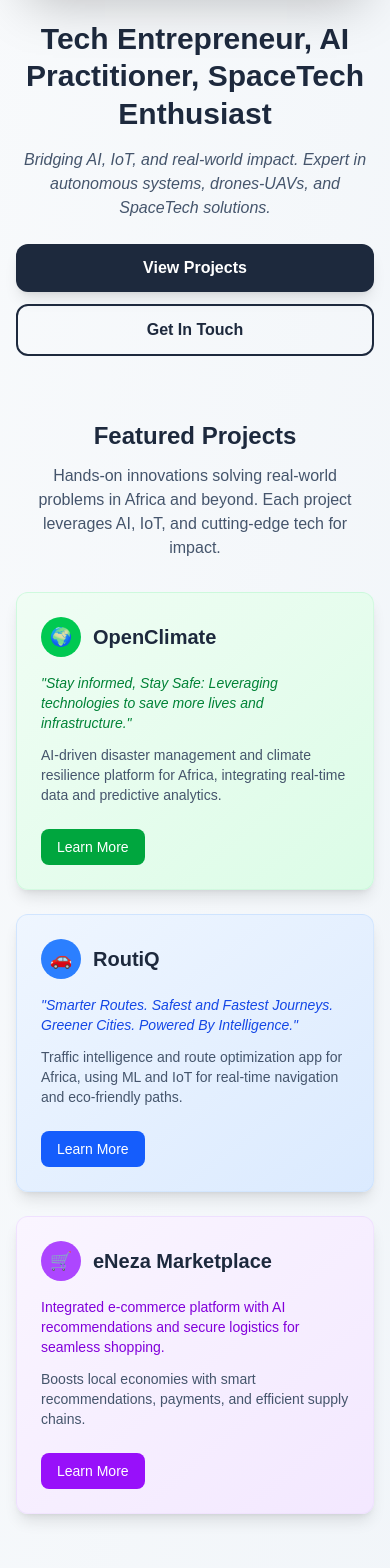
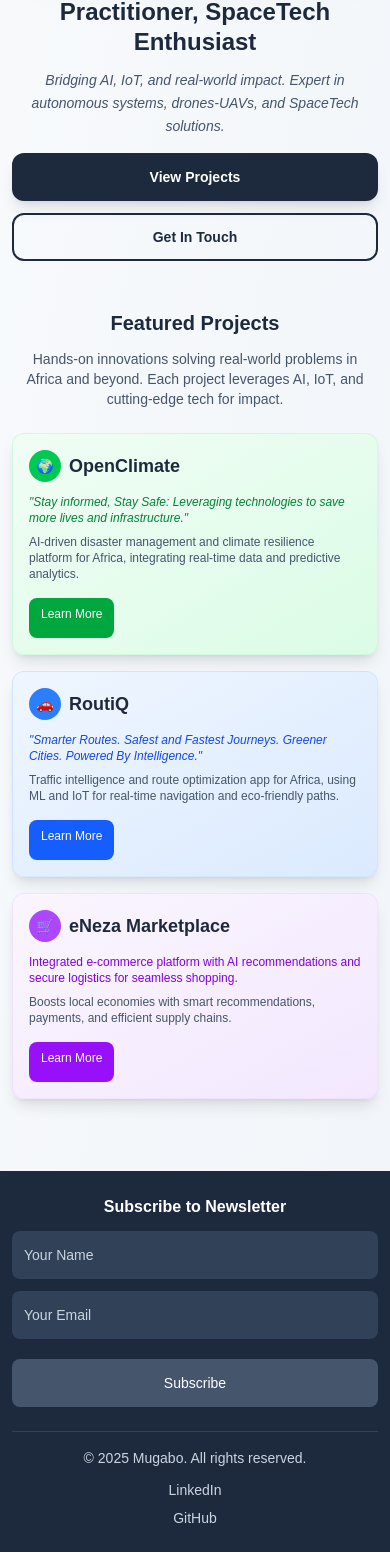
Before and after one commit to merma1509/Portfolio-Website, a Next.js app in the folder frontend/: page / in a window 390 px wide. Shown: the part 386-1954 px from the top of the page. Built offline with nearby package versions, Linux system fonts and the light colour scheme.

Commit message:
Complete mobile-first optimization with ultra-responsive design, touch-friendly interactions, and optimized typography

```diff
--- a/frontend/app/page.tsx
+++ b/frontend/app/page.tsx
@@ -53,30 +53,30 @@ export default function Home() {
 
   return (
     <div className="min-h-screen bg-gradient-to-br from-slate-50 to-slate-100 dark:from-slate-900 dark:to-slate-800">
-      {/* Header/Navigation - Mobile First */}
-      <header className="sticky top-0 z-50 bg-white/95 dark:bg-slate-900/95 backdrop-blur-md border-b border-slate-200 dark:border-slate-700 p-4 sm:p-6">
+      {/* Header/Navigation - Ultra Mobile Optimized */}
+      <header className="sticky top-0 z-50 bg-white/98 dark:bg-slate-900/98 backdrop-blur-lg border-b border-slate-200 dark:border-slate-700 p-3 sm:p-4">
         <nav className="max-w-6xl mx-auto flex justify-between items-center">
-          <h1 className="text-xl sm:text-2xl font-bold text-slate-800 dark:text-white">
+          <h1 className="text-lg sm:text-xl md:text-2xl font-bold text-slate-800 dark:text-white">
             <a href="/" className="hover:opacity-80 transition-opacity">Mugabo</a>
           </h1>
 
           {/* Desktop Navigation */}
-          <div className="hidden md:flex space-x-4 lg:space-x-6">
-            <a href="/about" className="text-slate-600 hover:text-slate-800 dark:text-slate-300 dark:hover:text-white transition-colors px-3 py-2">About</a>
-            <a href="/projects" className="text-slate-600 hover:text-slate-800 dark:text-slate-300 dark:hover:text-white transition-colors px-3 py-2">Projects</a>
-            <a href="/skills" className="text-slate-600 hover:text-slate-800 dark:text-slate-300 dark:hover:text-white transition-colors px-3 py-2">Skills</a>
-            <a href="/gallery" className="text-slate-600 hover:text-slate-800 dark:text-slate-300 dark:hover:text-white transition-colors px-3 py-2">Gallery</a>
-            <a href="/contact" className="text-slate-600 hover:text-slate-800 dark:text-slate-300 dark:hover:text-white transition-colors px-3 py-2">Contact</a>
+          <div className="hidden lg:flex space-x-3 xl:space-x-6">
+            <a href="/about" className="text-slate-600 hover:text-slate-800 dark:text-slate-300 dark:hover:text-white transition-colors px-2 py-2 text-sm xl:text-base">About</a>
+            <a href="/projects" className="text-slate-600 hover:text-slate-800 dark:text-slate-300 dark:hover:text-white transition-colors px-2 py-2 text-sm xl:text-base">Projects</a>
+            <a href="/skills" className="text-slate-600 hover:text-slate-800 dark:text-slate-300 dark:hover:text-white transition-colors px-2 py-2 text-sm xl:text-base">Skills</a>
+            <a href="/gallery" className="text-slate-600 hover:text-slate-800 dark:text-slate-300 dark:hover:text-white transition-colors px-2 py-2 text-sm xl:text-base">Gallery</a>
+            <a href="/contact" className="text-slate-600 hover:text-slate-800 dark:text-slate-300 dark:hover:text-white transition-colors px-2 py-2 text-sm xl:text-base">Contact</a>
             <button
               onClick={toggleTheme}
-              className="ml-4 p-2 bg-slate-200 dark:bg-slate-700 rounded-full hover:bg-slate-300 dark:hover:bg-slate-600 transition-all duration-200 hover:scale-110"
+              className="ml-3 p-2 bg-slate-200 dark:bg-slate-700 rounded-full hover:bg-slate-300 dark:hover:bg-slate-600 transition-all duration-200 hover:scale-110"
             >
               {theme === 'light' ? '🌙' : '☀️'}
             </button>
           </div>
 
-          {/* Mobile Menu Button */}
-          <div className="md:hidden flex items-center space-x-3">
+          {/* Mobile Menu Controls */}
+          <div className="lg:hidden flex items-center space-x-2">
             <button
               onClick={toggleTheme}
               className="p-2 bg-slate-200 dark:bg-slate-700 rounded-full hover:bg-slate-300 dark:hover:bg-slate-600 transition-all duration-200"
@@ -85,7 +85,7 @@ export default function Home() {
             </button>
             <button
               onClick={toggleMobileMenu}
-              className="p-2 bg-slate-200 dark:bg-slate-700 rounded-lg hover:bg-slate-300 dark:hover:bg-slate-600 transition-all duration-200"
+              className={`p-2 bg-slate-200 dark:bg-slate-700 rounded-lg hover:bg-slate-300 dark:hover:bg-slate-600 transition-all duration-200 ${isMobileMenuOpen ? 'bg-slate-300 dark:bg-slate-600' : ''}`}
             >
               <svg className="w-5 h-5 text-slate-800 dark:text-slate-200" fill="none" stroke="currentColor" viewBox="0 0 24 24">
                 {isMobileMenuOpen ? (
@@ -98,117 +98,118 @@ export default function Home() {
           </div>
         </nav>
 
-        {/* Mobile Navigation Menu */}
+        {/* Enhanced Mobile Navigation Menu */}
         {isMobileMenuOpen && (
-          <div className="md:hidden mt-4 pb-4 border-t border-slate-200 dark:border-slate-700">
-            <div className="flex flex-col space-y-2 pt-4">
-              <a href="/about" className="text-slate-600 hover:text-slate-800 dark:text-slate-300 dark:hover:text-white transition-colors py-3 px-4 hover:bg-slate-50 dark:hover:bg-slate-800 rounded-lg" onClick={() => setIsMobileMenuOpen(false)}>About</a>
-              <a href="/projects" className="text-slate-600 hover:text-slate-800 dark:text-slate-300 dark:hover:text-white transition-colors py-3 px-4 hover:bg-slate-50 dark:hover:bg-slate-800 rounded-lg" onClick={() => setIsMobileMenuOpen(false)}>Projects</a>
-              <a href="/skills" className="text-slate-600 hover:text-slate-800 dark:text-slate-300 dark:hover:text-white transition-colors py-3 px-4 hover:bg-slate-50 dark:hover:bg-slate-800 rounded-lg" onClick={() => setIsMobileMenuOpen(false)}>Skills</a>
-              <a href="/gallery" className="text-slate-600 hover:text-slate-800 dark:text-slate-300 dark:hover:text-white transition-colors py-3 px-4 hover:bg-slate-50 dark:hover:bg-slate-800 rounded-lg" onClick={() => setIsMobileMenuOpen(false)}>Gallery</a>
-              <a href="/contact" className="text-slate-600 hover:text-slate-800 dark:text-slate-300 dark:hover:text-white transition-colors py-3 px-4 hover:bg-slate-50 dark:hover:bg-slate-800 rounded-lg" onClick={() => setIsMobileMenuOpen(false)}>Contact</a>
+          <div className="lg:hidden mt-3 pb-4 border-t border-slate-200 dark:border-slate-700 bg-white/95 dark:bg-slate-900/95 backdrop-blur-md">
+            <div className="flex flex-col space-y-1 pt-3">
+              <a href="/" className="text-slate-600 hover:text-slate-800 dark:text-slate-300 dark:hover:text-white transition-colors py-3 px-4 hover:bg-slate-50 dark:hover:bg-slate-800 rounded-lg mx-2" onClick={() => setIsMobileMenuOpen(false)}>🏠 Home</a>
+              <a href="/about" className="text-slate-600 hover:text-slate-800 dark:text-slate-300 dark:hover:text-white transition-colors py-3 px-4 hover:bg-slate-50 dark:hover:bg-slate-800 rounded-lg mx-2" onClick={() => setIsMobileMenuOpen(false)}>👤 About</a>
+              <a href="/projects" className="text-slate-600 hover:text-slate-800 dark:text-slate-300 dark:hover:text-white transition-colors py-3 px-4 hover:bg-slate-50 dark:hover:bg-slate-800 rounded-lg mx-2" onClick={() => setIsMobileMenuOpen(false)}>📁 Projects</a>
+              <a href="/skills" className="text-slate-600 hover:text-slate-800 dark:text-slate-300 dark:hover:text-white transition-colors py-3 px-4 hover:bg-slate-50 dark:hover:bg-slate-800 rounded-lg mx-2" onClick={() => setIsMobileMenuOpen(false)}>🛠️ Skills</a>
+              <a href="/gallery" className="text-slate-600 hover:text-slate-800 dark:text-slate-300 dark:hover:text-white transition-colors py-3 px-4 hover:bg-slate-50 dark:hover:bg-slate-800 rounded-lg mx-2" onClick={() => setIsMobileMenuOpen(false)}>🖼️ Gallery</a>
+              <a href="/contact" className="text-slate-600 hover:text-slate-800 dark:text-slate-300 dark:hover:text-white transition-colors py-3 px-4 hover:bg-slate-50 dark:hover:bg-slate-800 rounded-lg mx-2" onClick={() => setIsMobileMenuOpen(false)}>📞 Contact</a>
             </div>
           </div>
         )}
       </header>
 
-      {/* Hero Section - Mobile First */}
-      <main className="max-w-6xl mx-auto px-4 sm:px-6 py-8 sm:py-16">
-        <div className="flex flex-col lg:grid lg:grid-cols-2 gap-8 lg:gap-12 items-center">
-          <div className="order-2 lg:order-1 text-center lg:text-left">
-            <h2 className="text-3xl sm:text-4xl lg:text-5xl font-bold text-slate-800 dark:text-white mb-4 sm:mb-6 leading-tight">
+      {/* Hero Section - Ultra Mobile Optimized */}
+      <main className="max-w-6xl mx-auto px-3 sm:px-4 lg:px-6 py-6 sm:py-8 lg:py-16">
+        <div className="flex flex-col xl:grid xl:grid-cols-2 gap-6 lg:gap-8 xl:gap-12 items-center">
+          <div className="order-2 xl:order-1 text-center xl:text-left">
+            <h2 className="text-2xl sm:text-3xl md:text-4xl lg:text-5xl font-bold text-slate-800 dark:text-white mb-3 sm:mb-4 lg:mb-6 leading-tight">
               Tech Entrepreneur,
               <br className="hidden sm:block" />
               <span className="sm:hidden"> </span>AI Practitioner,
-              <br className="hidden sm:block" />
+              <br className="hidden md:block" />
               <span className="sm:hidden"> </span>SpaceTech Enthusiast
             </h2>
-            <p className="text-base sm:text-lg text-slate-600 dark:text-slate-300 mb-6 sm:mb-8 max-w-2xl mx-auto lg:mx-0">
+            <p className="text-sm sm:text-base lg:text-lg text-slate-600 dark:text-slate-300 mb-4 sm:mb-6 lg:mb-8 max-w-2xl mx-auto xl:mx-0 leading-relaxed">
               <i>Bridging AI, IoT, and real-world impact. Expert in autonomous systems, drones-UAVs, and SpaceTech solutions.</i>
             </p>
-            <div className="flex flex-col sm:flex-row gap-3 sm:gap-4 justify-center lg:justify-start">
+            <div className="flex flex-col sm:flex-row gap-3 justify-center xl:justify-start">
               <a
                 href="/projects"
-                className="bg-slate-800 dark:bg-slate-200 text-white dark:text-slate-800 px-6 sm:px-8 py-3 sm:py-4 rounded-xl hover:bg-slate-700 dark:hover:bg-slate-300 transition-all duration-300 text-base sm:text-lg font-semibold shadow-lg hover:shadow-xl hover:scale-105 transform text-center"
+                className="bg-slate-800 dark:bg-slate-200 text-white dark:text-slate-800 px-4 sm:px-6 lg:px-8 py-3 sm:py-4 rounded-xl hover:bg-slate-700 dark:hover:bg-slate-300 transition-all duration-300 text-sm sm:text-base lg:text-lg font-semibold shadow-lg hover:shadow-xl hover:scale-105 transform text-center min-h-[48px] flex items-center justify-center"
               >
                 View Projects
               </a>
               <a
                 href="/contact"
-                className="border-2 border-slate-800 dark:border-slate-200 text-slate-800 dark:text-slate-200 px-6 sm:px-8 py-3 sm:py-4 rounded-xl hover:bg-slate-800 hover:text-white dark:hover:bg-slate-200 dark:hover:text-slate-800 transition-all duration-300 text-base sm:text-lg font-semibold hover:scale-105 transform text-center"
+                className="border-2 border-slate-800 dark:border-slate-200 text-slate-800 dark:text-slate-200 px-4 sm:px-6 lg:px-8 py-3 sm:py-4 rounded-xl hover:bg-slate-800 hover:text-white dark:hover:bg-slate-200 dark:hover:text-slate-800 transition-all duration-300 text-sm sm:text-base lg:text-lg font-semibold hover:scale-105 transform text-center min-h-[48px] flex items-center justify-center"
               >
                 Get In Touch
               </a>
             </div>
           </div>
-          <div className="order-1 lg:order-2 relative">
-            <div className="w-full max-w-sm mx-auto lg:max-w-none aspect-[4/3] bg-gradient-to-br from-slate-400 to-slate-600 rounded-xl sm:rounded-2xl shadow-2xl overflow-hidden">
+          <div className="order-1 xl:order-2 relative">
+            <div className="w-full max-w-xs sm:max-w-sm md:max-w-md mx-auto xl:max-w-none aspect-[4/3] bg-gradient-to-br from-slate-400 to-slate-600 rounded-lg sm:rounded-xl lg:rounded-2xl shadow-2xl overflow-hidden">
               <img src="/mugabo.jpg" alt="Mugabo's profile photo" className="w-full h-full object-cover" />
             </div>
           </div>
         </div>
 
-        {/* Featured Projects - Mobile First */}
-        <section className="mt-16 sm:mt-20">
-          <h3 className="text-2xl sm:text-3xl lg:text-4xl font-bold text-slate-800 dark:text-white mb-3 sm:mb-4 text-center">Featured Projects</h3>
-          <p className="text-base sm:text-lg text-slate-600 dark:text-slate-300 mb-8 sm:mb-12 text-center max-w-3xl mx-auto px-4">
+        {/* Featured Projects - Ultra Mobile Optimized */}
+        <section className="mt-12 sm:mt-16 lg:mt-20">
+          <h3 className="text-xl sm:text-2xl md:text-3xl lg:text-4xl font-bold text-slate-800 dark:text-white mb-3 sm:mb-4 text-center">Featured Projects</h3>
+          <p className="text-sm sm:text-base lg:text-lg text-slate-600 dark:text-slate-300 mb-6 sm:mb-8 lg:mb-12 text-center max-w-3xl mx-auto px-2">
             Hands-on innovations solving real-world problems in Africa and beyond. Each project leverages AI, IoT, and cutting-edge tech for impact.
           </p>
-          <div className="grid grid-cols-1 md:grid-cols-2 lg:grid-cols-3 gap-6 sm:gap-8">
+          <div className="grid grid-cols-1 md:grid-cols-2 xl:grid-cols-3 gap-4 sm:gap-6 lg:gap-8">
             {/* OpenClimate */}
-            <div className="group bg-gradient-to-br from-green-50 to-green-100 dark:from-green-900/20 dark:to-green-800/20 p-6 sm:p-8 rounded-xl shadow-lg hover:shadow-2xl hover:scale-105 transition-all duration-300 border border-green-200/50 dark:border-green-700/30">
-              <div className="flex items-center mb-4">
-                <div className="w-10 h-10 sm:w-12 sm:h-12 bg-green-500 rounded-full flex items-center justify-center mr-3 flex-shrink-0">
-                  <span className="text-white text-lg sm:text-xl">🌍</span>
+            <div className="group bg-gradient-to-br from-green-50 to-green-100 dark:from-green-900/20 dark:to-green-800/20 p-4 sm:p-6 lg:p-8 rounded-xl shadow-lg hover:shadow-2xl hover:scale-105 transition-all duration-300 border border-green-200/50 dark:border-green-700/30">
+              <div className="flex items-center mb-3 sm:mb-4">
+                <div className="w-8 h-8 sm:w-10 sm:h-10 lg:w-12 lg:h-12 bg-green-500 rounded-full flex items-center justify-center mr-2 sm:mr-3 flex-shrink-0">
+                  <span className="text-white text-sm sm:text-base lg:text-lg">🌍</span>
                 </div>
-                <h4 className="text-xl sm:text-2xl font-semibold text-slate-800 dark:text-white">OpenClimate</h4>
+                <h4 className="text-lg sm:text-xl lg:text-2xl font-semibold text-slate-800 dark:text-white">OpenClimate</h4>
               </div>
-              <p className="text-green-700 dark:text-green-300 font-medium mb-3 italic text-sm sm:text-base">"Stay informed, Stay Safe: Leveraging technologies to save more lives and infrastructure."</p>
-              <p className="text-slate-600 dark:text-slate-300 mb-6 text-sm sm:text-base">AI-driven disaster management and climate resilience platform for Africa, integrating real-time data and predictive analytics.</p>
-              <a href="/projects" className="inline-block bg-green-600 text-white px-4 sm:px-6 py-2 sm:py-3 rounded-lg hover:bg-green-700 transition-all duration-200 font-medium text-sm sm:text-base">Learn More</a>
+              <p className="text-green-700 dark:text-green-300 font-medium mb-2 sm:mb-3 italic text-xs sm:text-sm lg:text-base">"Stay informed, Stay Safe: Leveraging technologies to save more lives and infrastructure."</p>
+              <p className="text-slate-600 dark:text-slate-300 mb-4 sm:mb-6 text-xs sm:text-sm lg:text-base">AI-driven disaster management and climate resilience platform for Africa, integrating real-time data and predictive analytics.</p>
+              <a href="/projects" className="inline-block bg-green-600 text-white px-3 sm:px-4 lg:px-6 py-2 sm:py-3 rounded-lg hover:bg-green-700 transition-all duration-200 font-medium text-xs sm:text-sm lg:text-base min-h-[40px] flex items-center justify-center">Learn More</a>
             </div>
 
             {/* RoutiQ */}
-            <div className="group bg-gradient-to-br from-blue-50 to-blue-100 dark:from-blue-900/20 dark:to-blue-800/20 p-6 sm:p-8 rounded-xl shadow-lg hover:shadow-2xl hover:scale-105 transition-all duration-300 border border-blue-200/50 dark:border-blue-700/30">
-              <div className="flex items-center mb-4">
-                <div className="w-10 h-10 sm:w-12 sm:h-12 bg-blue-500 rounded-full flex items-center justify-center mr-3 flex-shrink-0">
-                  <span className="text-white text-lg sm:text-xl">🚗</span>
+            <div className="group bg-gradient-to-br from-blue-50 to-blue-100 dark:from-blue-900/20 dark:to-blue-800/20 p-4 sm:p-6 lg:p-8 rounded-xl shadow-lg hover:shadow-2xl hover:scale-105 transition-all duration-300 border border-blue-200/50 dark:border-blue-700/30">
+              <div className="flex items-center mb-3 sm:mb-4">
+                <div className="w-8 h-8 sm:w-10 sm:h-10 lg:w-12 lg:h-12 bg-blue-500 rounded-full flex items-center justify-center mr-2 sm:mr-3 flex-shrink-0">
+                  <span className="text-white text-sm sm:text-base lg:text-lg">🚗</span>
                 </div>
-                <h4 className="text-xl sm:text-2xl font-semibold text-slate-800 dark:text-white">RoutiQ</h4>
+                <h4 className="text-lg sm:text-xl lg:text-2xl font-semibold text-slate-800 dark:text-white">RoutiQ</h4>
               </div>
-              <p className="text-blue-700 dark:text-blue-300 font-medium mb-3 italic text-sm sm:text-base">"Smarter Routes. Safest and Fastest Journeys. Greener Cities. Powered By Intelligence."</p>
-              <p className="text-slate-600 dark:text-slate-300 mb-6 text-sm sm:text-base">Traffic intelligence and route optimization app for Africa, using ML and IoT for real-time navigation and eco-friendly paths.</p>
-              <a href="/projects" className="inline-block bg-blue-600 text-white px-4 sm:px-6 py-2 sm:py-3 rounded-lg hover:bg-blue-700 transition-all duration-200 font-medium text-sm sm:text-base">Learn More</a>
+              <p className="text-blue-700 dark:text-blue-300 font-medium mb-2 sm:mb-3 italic text-xs sm:text-sm lg:text-base">"Smarter Routes. Safest and Fastest Journeys. Greener Cities. Powered By Intelligence."</p>
+              <p className="text-slate-600 dark:text-slate-300 mb-4 sm:mb-6 text-xs sm:text-sm lg:text-base">Traffic intelligence and route optimization app for Africa, using ML and IoT for real-time navigation and eco-friendly paths.</p>
+              <a href="/projects" className="inline-block bg-blue-600 text-white px-3 sm:px-4 lg:px-6 py-2 sm:py-3 rounded-lg hover:bg-blue-700 transition-all duration-200 font-medium text-xs sm:text-sm lg:text-base min-h-[40px] flex items-center justify-center">Learn More</a>
             </div>
 
             {/* eNeza Marketplace */}
-            <div className="group bg-gradient-to-br from-purple-50 to-purple-100 dark:from-purple-900/20 dark:to-purple-800/20 p-6 sm:p-8 rounded-xl shadow-lg hover:shadow-2xl hover:scale-105 transition-all duration-300 border border-purple-200/50 dark:border-purple-700/30 md:col-span-2 lg:col-span-1">
-              <div className="flex items-center mb-4">
-                <div className="w-10 h-10 sm:w-12 sm:h-12 bg-purple-500 rounded-full flex items-center justify-center mr-3 flex-shrink-0">
-                  <span className="text-white text-lg sm:text-xl">🛒</span>
+            <div className="group bg-gradient-to-br from-purple-50 to-purple-100 dark:from-purple-900/20 dark:to-purple-800/20 p-4 sm:p-6 lg:p-8 rounded-xl shadow-lg hover:shadow-2xl hover:scale-105 transition-all duration-300 border border-purple-200/50 dark:border-purple-700/30 md:col-span-2 xl:col-span-1">
+              <div className="flex items-center mb-3 sm:mb-4">
+                <div className="w-8 h-8 sm:w-10 sm:h-10 lg:w-12 lg:h-12 bg-purple-500 rounded-full flex items-center justify-center mr-2 sm:mr-3 flex-shrink-0">
+                  <span className="text-white text-sm sm:text-base lg:text-lg">🛒</span>
                 </div>
-                <h4 className="text-xl sm:text-2xl font-semibold text-slate-800 dark:text-white">eNeza Marketplace</h4>
+                <h4 className="text-lg sm:text-xl lg:text-2xl font-semibold text-slate-800 dark:text-white">eNeza Marketplace</h4>
               </div>
-              <p className="text-purple-700 dark:text-purple-300 font-medium mb-3 text-sm sm:text-base">Integrated e-commerce platform with AI recommendations and secure logistics for seamless shopping.</p>
-              <p className="text-slate-600 dark:text-slate-300 mb-6 text-sm sm:text-base">Boosts local economies with smart recommendations, payments, and efficient supply chains.</p>
-              <a href="/projects" className="inline-block bg-purple-600 text-white px-4 sm:px-6 py-2 sm:py-3 rounded-lg hover:bg-purple-700 transition-all duration-200 font-medium text-sm sm:text-base">Learn More</a>
+              <p className="text-purple-700 dark:text-purple-300 font-medium mb-2 sm:mb-3 text-xs sm:text-sm lg:text-base">Integrated e-commerce platform with AI recommendations and secure logistics for seamless shopping.</p>
+              <p className="text-slate-600 dark:text-slate-300 mb-4 sm:mb-6 text-xs sm:text-sm lg:text-base">Boosts local economies with smart recommendations, payments, and efficient supply chains.</p>
+              <a href="/projects" className="inline-block bg-purple-600 text-white px-3 sm:px-4 lg:px-6 py-2 sm:py-3 rounded-lg hover:bg-purple-700 transition-all duration-200 font-medium text-xs sm:text-sm lg:text-base min-h-[40px] flex items-center justify-center">Learn More</a>
             </div>
           </div>
         </section>
       </main>
 
-      {/* Footer - Mobile First */}
-      <footer className="bg-slate-800 dark:bg-slate-900 text-white py-8 sm:py-12 mt-16 sm:mt-20">
-        <div className="max-w-6xl mx-auto px-4 sm:px-6">
-          <div className="text-center mb-8">
-            <h3 className="text-lg sm:text-xl font-semibold mb-4 sm:mb-6">Subscribe to Newsletter</h3>
-            <form onSubmit={handleNewsletterSubmit} className="flex flex-col space-y-3 sm:space-y-0 sm:flex-row justify-center items-center max-w-md mx-auto">
+      {/* Footer - Ultra Mobile Optimized */}
+      <footer className="bg-slate-800 dark:bg-slate-900 text-white py-6 sm:py-8 lg:py-12 mt-12 sm:mt-16 lg:mt-20">
+        <div className="max-w-6xl mx-auto px-3 sm:px-4 lg:px-6">
+          <div className="text-center mb-6 sm:mb-8">
+            <h3 className="text-base sm:text-lg lg:text-xl font-semibold mb-3 sm:mb-4 lg:mb-6">Subscribe to Newsletter</h3>
+            <form onSubmit={handleNewsletterSubmit} className="flex flex-col space-y-3 sm:space-y-0 sm:flex-row justify-center items-center max-w-sm sm:max-w-md mx-auto">
               <input
                 type="text"
                 placeholder="Your Name"
                 value={newsletterData.name}
                 onChange={(e) => setNewsletterData({ ...newsletterData, name: e.target.value })}
-                className="w-full sm:flex-1 px-4 py-3 rounded-lg bg-slate-700 text-white placeholder-slate-300 border-0 focus:ring-2 focus:ring-slate-500 focus:outline-none"
+                className="w-full sm:flex-1 px-3 sm:px-4 py-3 rounded-lg bg-slate-700 text-white placeholder-slate-300 border-0 focus:ring-2 focus:ring-slate-500 focus:outline-none text-sm sm:text-base min-h-[48px]"
                 required
               />
               <input
@@ -216,22 +217,22 @@ export default function Home() {
                 placeholder="Your Email"
                 value={newsletterData.email}
                 onChange={(e) => setNewsletterData({ ...newsletterData, email: e.target.value })}
-                className="w-full sm:flex-1 px-4 py-3 rounded-lg bg-slate-700 text-white placeholder-slate-300 border-0 focus:ring-2 focus:ring-slate-500 focus:outline-none sm:ml-3"
+                className="w-full sm:flex-1 px-3 sm:px-4 py-3 rounded-lg bg-slate-700 text-white placeholder-slate-300 border-0 focus:ring-2 focus:ring-slate-500 focus:outline-none sm:ml-2 lg:ml-3 text-sm sm:text-base min-h-[48px]"
                 required
               />
               <button
                 type="submit"
-                className="w-full sm:w-auto bg-slate-600 hover:bg-slate-500 text-white px-6 py-3 rounded-lg transition-all duration-200 font-medium sm:ml-3 mt-3 sm:mt-0"
+                className="w-full sm:w-auto bg-slate-600 hover:bg-slate-500 text-white px-4 sm:px-6 py-3 rounded-lg transition-all duration-200 font-medium sm:ml-2 lg:ml-3 mt-2 sm:mt-0 min-h-[48px] flex items-center justify-center text-sm sm:text-base"
               >
                 Subscribe
               </button>
             </form>
           </div>
-          <div className="text-center border-t border-slate-700 pt-6 sm:pt-8">
-            <p className="text-slate-300 mb-4">&copy; 2025 Mugabo. All rights reserved.</p>
-            <div className="flex flex-col sm:flex-row justify-center space-y-2 sm:space-y-0 sm:space-x-6">
-              <a href="https://linkedin.com/in/nshuti-martin15" className="text-slate-300 hover:text-white transition-colors">LinkedIn</a>
-              <a href="https://github.com/merma1509" className="text-slate-300 hover:text-white transition-colors">GitHub</a>
+          <div className="text-center border-t border-slate-700 pt-4 sm:pt-6 lg:pt-8">
+            <p className="text-slate-300 mb-3 sm:mb-4 text-sm sm:text-base">&copy; 2025 Mugabo. All rights reserved.</p>
+            <div className="flex flex-col sm:flex-row justify-center space-y-2 sm:space-y-0 sm:space-x-4 lg:space-x-6">
+              <a href="https://linkedin.com/in/nshuti-martin15" className="text-slate-300 hover:text-white transition-colors text-sm sm:text-base">LinkedIn</a>
+              <a href="https://github.com/merma1509" className="text-slate-300 hover:text-white transition-colors text-sm sm:text-base">GitHub</a>
             </div>
           </div>
         </div>
```
Also changed, not shown: frontend/app/skills/page.tsx (+51 -50 lines), 1 other file (tests, documents, lock files or other folders).
